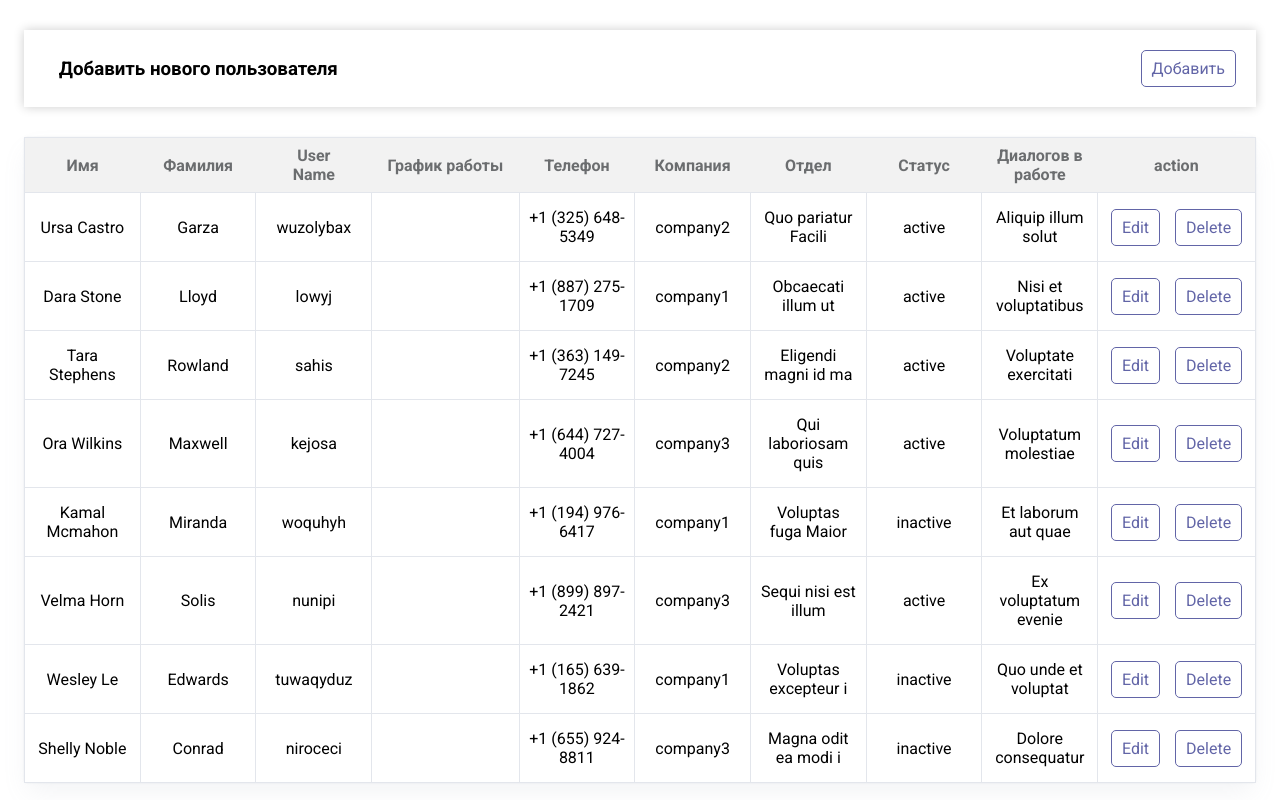
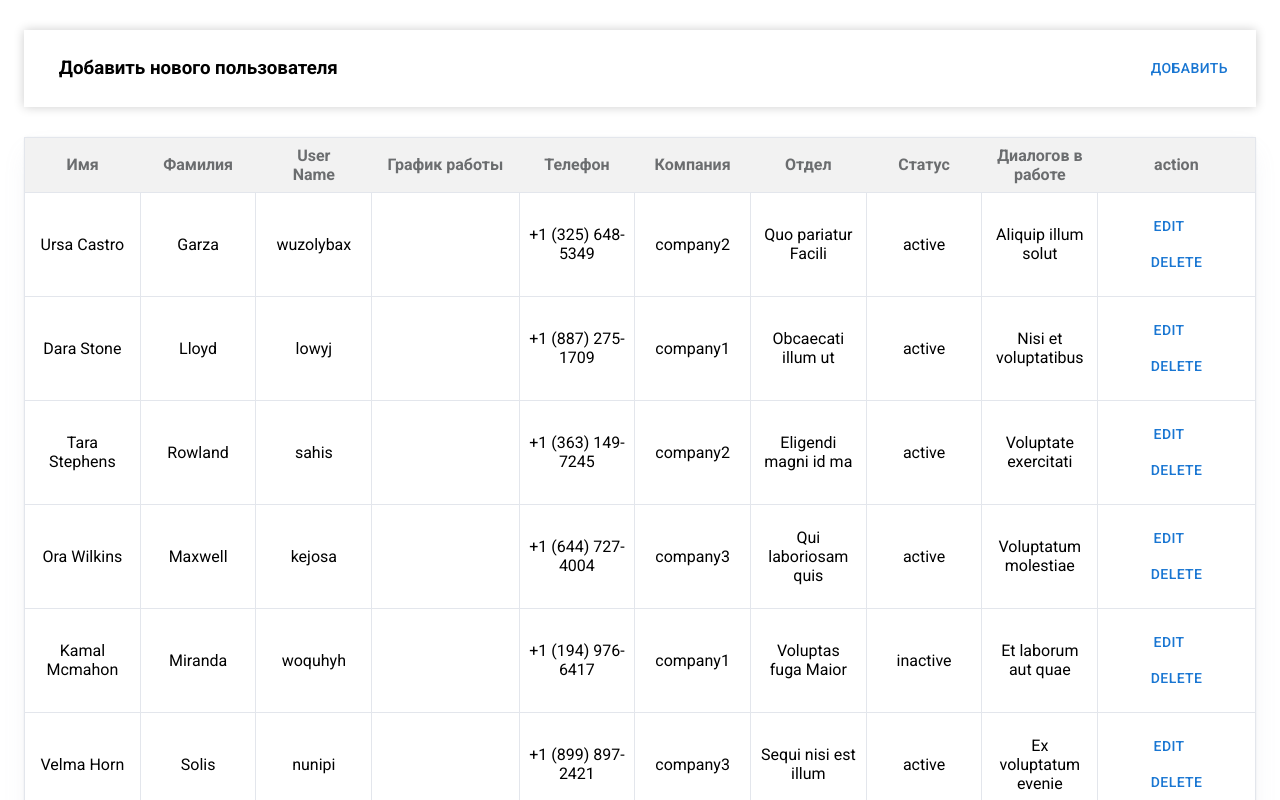
Before and after one commit to username-shakha/table, a React (Vite) app: page / in a window 1280 px wide. Shown: the top 800 px of the page. Built offline with nearby package versions, Linux system fonts and the light colour scheme; data requests are answered from the project's data file.

Commit message:
change button variant & css change sass

```diff
--- a/src/components/CustomButton/CustomButton.tsx
+++ b/src/components/CustomButton/CustomButton.tsx
@@ -1,17 +1,14 @@
 import { ReactNode, ButtonHTMLAttributes } from 'react'
 import './style.sass'
 interface ICustomButtonProps extends ButtonHTMLAttributes<HTMLButtonElement> {
-    variant: 'outline' | 'rounded' | 'dashed' | 'double' | 'underlined'
+    variant?: 'outlined' | 'contained'
     children: ReactNode
 }
 
 export default function CustomButton({ variant, children, ...props }: ICustomButtonProps) {
-    let classes = ''
-    if (variant === 'outline') classes += `outline`
-    if (variant === 'rounded') classes += `rounded`
-    if (variant === 'dashed') classes += `dashed`
-    if (variant === 'double') classes += `double`
-    if (variant === 'underlined') classes += `underlined`
+    let classes = 'button-root'
+    if (variant === 'outlined') classes += ` outlined`
+    if (variant === 'contained') classes += ` contained`
     return (
         <button {...props} className={classes}>
             {children}
--- a/src/components/CustomButton/style.sass
+++ b/src/components/CustomButton/style.sass
@@ -1,15 +1,225 @@
-.outline
-    border: 0.1rem solid #6265a7
-    border-radius: 5px
-    color: #6265a7
+.button-root
+    display: -webkit-inline-box
+    display: -webkit-inline-flex
+    display: -ms-inline-flexbox
+    display: inline-flex
+    -webkit-align-items: center
+    -webkit-box-align: center
+    -ms-flex-align: center
+    align-items: center
+    -webkit-box-pack: center
+    -ms-flex-pack: center
+    -webkit-justify-content: center
+    justify-content: center
+    position: relative
+    box-sizing: border-box
+    -webkit-tap-highlight-color: transparent
     background-color: transparent
-    padding: 8px 10px
-    font-size: 16px
+    outline: 0
+    border: 0
+    margin: 0
+    border-radius: 0
+    padding: 0
     cursor: pointer
+    -webkit-user-select: none
+    -moz-user-select: none
+    -ms-user-select: none
+    user-select: none
+    vertical-align: middle
+    -moz-appearance: none
+    -webkit-appearance: none
+    -webkit-text-decoration: none
+    text-decoration: none
+    color: inherit
+    font-family: "Roboto", "Helvetica", "Arial", sans-serif
+    font-weight: 500
+    font-size: 0.875rem
+    line-height: 1.75
+    letter-spacing: 0.02857em
+    text-transform: uppercase
+    min-width: 64px
+    padding: 6px 8px
+    border-radius: 4px
+    -webkit-transition: background-color 250ms cubic-bezier(0.4, 0, 0.2, 1) 0ms, box-shadow 250ms cubic-bezier(0.4, 0, 0.2, 1) 0ms, border-color 250ms cubic-bezier(0.4, 0, 0.2, 1) 0ms, color 250ms cubic-bezier(0.4, 0, 0.2, 1) 0ms
+    transition: background-color 250ms cubic-bezier(0.4, 0, 0.2, 1) 0ms, box-shadow 250ms cubic-bezier(0.4, 0, 0.2, 1) 0ms, border-color 250ms cubic-bezier(0.4, 0, 0.2, 1) 0ms, color 250ms cubic-bezier(0.4, 0, 0.2, 1) 0ms
+    color: #1976d2
 
-.outline:hover
-    background-color: #eee
-    transition: 0.3s
+.button-root:hover
+    -webkit-text-decoration: none
+    text-decoration: none
+    background-color: rgba(25, 118, 210, 0.04)
 
-.outline:not(:hover)
-    transition: 0.3s
+.outlined
+    display: -webkit-inline-box
+    display: -webkit-inline-flex
+    display: -ms-inline-flexbox
+    display: inline-flex
+    -webkit-align-items: center
+    -webkit-box-align: center
+    -ms-flex-align: center
+    align-items: center
+    -webkit-box-pack: center
+    -ms-flex-pack: center
+    -webkit-justify-content: center
+    justify-content: center
+    position: relative
+    box-sizing: border-box
+    -webkit-tap-highlight-color: transparent
+    background-color: transparent
+    outline: 0
+    border: 0
+    margin: 0
+    border-radius: 0
+    padding: 0
+    cursor: pointer
+    -webkit-user-select: none
+    -moz-user-select: none
+    -ms-user-select: none
+    user-select: none
+    vertical-align: middle
+    -moz-appearance: none
+    -webkit-appearance: none
+    -webkit-text-decoration: none
+    text-decoration: none
+    color: inherit
+    font-family: "Roboto", "Helvetica", "Arial", sans-serif
+    font-weight: 500
+    font-size: 0.875rem
+    line-height: 1.75
+    letter-spacing: 0.02857em
+    text-transform: uppercase
+    min-width: 64px
+    padding: 5px 15px
+    border-radius: 4px
+    -webkit-transition: background-color 250ms cubic-bezier(0.4, 0, 0.2, 1) 0ms, box-shadow 250ms cubic-bezier(0.4, 0, 0.2, 1) 0ms, border-color 250ms cubic-bezier(0.4, 0, 0.2, 1) 0ms, color 250ms cubic-bezier(0.4, 0, 0.2, 1) 0ms
+    transition: background-color 250ms cubic-bezier(0.4, 0, 0.2, 1) 0ms, box-shadow 250ms cubic-bezier(0.4, 0, 0.2, 1) 0ms, border-color 250ms cubic-bezier(0.4, 0, 0.2, 1) 0ms, color 250ms cubic-bezier(0.4, 0, 0.2, 1) 0ms
+    border: 1px solid rgba(25, 118, 210, 0.5)
+    color: #1976d2
+
+.outlined:hover
+    -webkit-text-decoration: none
+    text-decoration: none
+    background-color: rgba(25, 118, 210, 0.04)
+    border: 1px solid #1976d2
+
+.contained
+    display: -webkit-inline-box
+    display: -webkit-inline-flex
+    display: -ms-inline-flexbox
+    display: inline-flex
+    -webkit-align-items: center
+    -webkit-box-align: center
+    -ms-flex-align: center
+    align-items: center
+    -webkit-box-pack: center
+    -ms-flex-pack: center
+    -webkit-justify-content: center
+    justify-content: center
+    position: relative
+    box-sizing: border-box
+    -webkit-tap-highlight-color: transparent
+    background-color: transparent
+    outline: 0
+    border: 0
+    margin: 0
+    border-radius: 0
+    padding: 0
+    cursor: pointer
+    -webkit-user-select: none
+    -moz-user-select: none
+    -ms-user-select: none
+    user-select: none
+    vertical-align: middle
+    -moz-appearance: none
+    -webkit-appearance: none
+    -webkit-text-decoration: none
+    text-decoration: none
+    color: inherit
+    font-family: "Roboto", "Helvetica", "Arial", sans-serif
+    font-weight: 500
+    font-size: 0.875rem
+    line-height: 1.75
+    letter-spacing: 0.02857em
+    text-transform: uppercase
+    min-width: 64px
+    padding: 6px 16px
+    border-radius: 4px
+    -webkit-transition: background-color 250ms cubic-bezier(0.4, 0, 0.2, 1) 0ms, box-shadow 250ms cubic-bezier(0.4, 0, 0.2, 1) 0ms, border-color 250ms cubic-bezier(0.4, 0, 0.2, 1) 0ms, color 250ms cubic-bezier(0.4, 0, 0.2, 1) 0ms
+    transition: background-color 250ms cubic-bezier(0.4, 0, 0.2, 1) 0ms, box-shadow 250ms cubic-bezier(0.4, 0, 0.2, 1) 0ms, border-color 250ms cubic-bezier(0.4, 0, 0.2, 1) 0ms, color 250ms cubic-bezier(0.4, 0, 0.2, 1) 0ms
+    color: #fff
+    background-color: #1976d2
+    box-shadow: 0px 3px 1px -2px rgba(0,0,0,0.2), 0px 2px 2px 0px rgba(0,0,0,0.14), 0px 1px 5px 0px rgba(0,0,0,0.12)
+
+.contained:hover
+    -webkit-text-decoration: none
+    text-decoration: none
+    background-color: #1565c0
+    box-shadow: 0px 2px 4px -1px rgba(0,0,0,0.2), 0px 4px 5px 0px rgba(0,0,0,0.14), 0px 1px 10px 0px rgba(0,0,0,0.12)
+
+//.button-root,
+// .outlined,
+// .contained
+//     display: -webkit-inline-box
+//     display: -webkit-inline-flex
+//     display: -ms-inline-flexbox
+//     display: inline-flex
+//     -webkit-align-items: center
+//     -webkit-box-align: center
+//     -ms-flex-align: center
+//     align-items: center
+//     -webkit-box-pack: center
+//     -ms-flex-pack: center
+//     -webkit-justify-content: center
+//     justify-content: center
+//     position: relative
+//     box-sizing: border-box
+//     -webkit-tap-highlight-color: transparent
+//     background-color: transparent
+//     outline: 0
+//     border: 0
+//     margin: 0
+//     border-radius: 4px
+//     padding: 0
+//     cursor: pointer
+//     -webkit-user-select: none
+//     -moz-user-select: none
+//     -ms-user-select: none
+//     user-select: none
+//     vertical-align: middle
+//     -moz-appearance: none
+//     -webkit-appearance: none
+//     -webkit-text-decoration: none
+//     text-decoration: none
+//     color: #1976d2
+//     font-family: "Roboto", "Helvetica", "Arial", sans-serif
+//     font-weight: 500
+//     font-size: 0.875rem
+//     line-height: 1.75
+//     letter-spacing: 0.02857em
+//     text-transform: uppercase
+//     min-width: 64px
+//     -webkit-transition: background-color 250ms cubic-bezier(0.4, 0, 0.2, 1) 0ms, box-shadow 250ms cubic-bezier(0.4, 0, 0.2, 1) 0ms, border-color 250ms cubic-bezier(0.4, 0, 0.2, 1) 0ms, color 250ms cubic-bezier(0.4, 0, 0.2, 1) 0ms
+//     transition: background-color 250ms cubic-bezier(0.4, 0, 0.2, 1) 0ms, box-shadow 250ms cubic-bezier(0.4, 0, 0.2, 1) 0ms, border-color 250ms cubic-bezier(0.4, 0, 0.2, 1) 0ms, color 250ms cubic-bezier(0.4, 0, 0.2, 1) 0ms
+
+// .button-root:hover,
+// .outlined:hover,
+// .contained:hover
+//     -webkit-text-decoration: none
+//     text-decoration: none
+//     background-color: rgba(25, 118, 210, 0.04)
+
+// .outlined,
+// .outlined:hover
+//     padding: 5px 15px
+//     border: 1px solid rgba(25, 118, 210, 0.5)
+
+// .contained,
+// .contained:hover
+//     padding: 6px 16px
+//     color: #fff
+//     background-color: #1976d2
+//     box-shadow: 0px 3px 1px -2px rgba(0, 0, 0, 0.2), 0px 2px 2px 0px rgba(0, 0, 0, 0.14), 0px 1px 5px 0px rgba(0, 0, 0, 0.12)
+
+// .contained:hover
+//     background-color: #1565c0
+//     box-shadow: 0px 2px 4px -1px rgba(0, 0, 0, 0.2), 0px 4px 5px 0px rgba(0, 0, 0, 0.14), 0px 1px 10px 0px rgba(0, 0, 0, 0.12)
```
